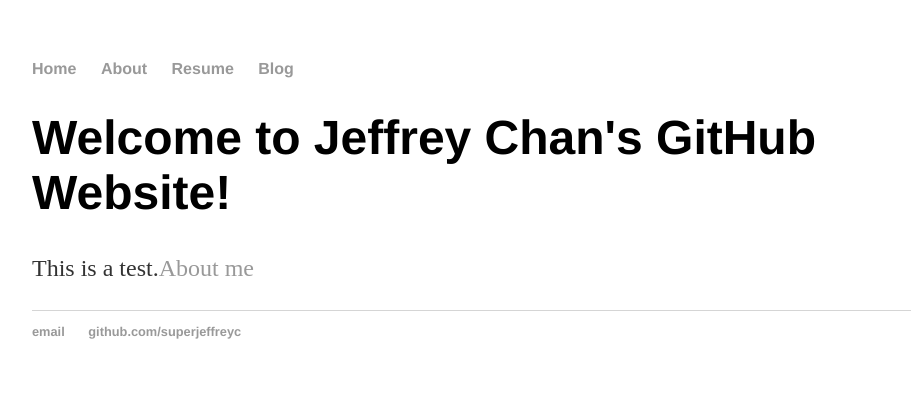
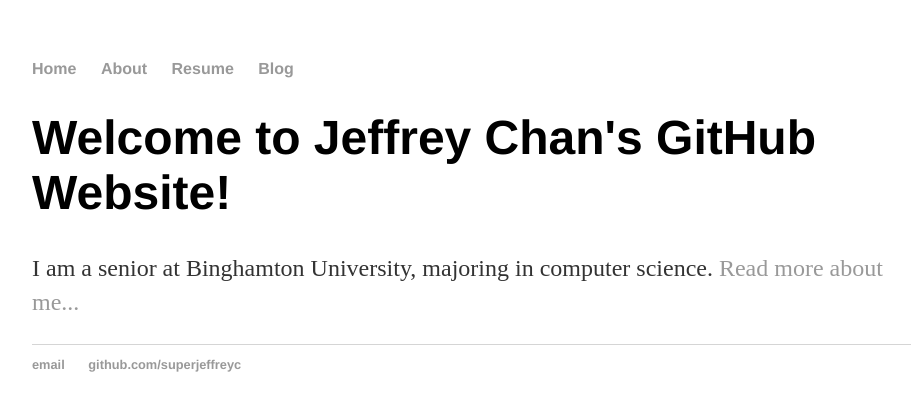
Before and after one commit to superjeffreyc/superjeffreyc.github.io, a Jekyll site: the page built from index.html, in a window 1280 px wide. Shown: the top 411 px of the page, without its empty margins (160-1071 px from the left). Built offline with Jekyll 4.4.1, drawn with Linux system fonts in a browser that asks for light colours.

Commit message:
Updated home page with simple introduction

```diff
--- a/index.html
+++ b/index.html
@@ -4,5 +4,5 @@ title: Jeffrey Chan's GitHub Website
 ---
 <div class="blurb">
 <h1>Welcome to Jeffrey Chan's GitHub Website!</h1>
-	<p>This is a test.<a href="/about">About me</a></p>
+	<p>I am a senior at Binghamton University, majoring in computer science. <a href="/about">Read more about me...</a></p>
 </div><!-- /.blurb -->
```
